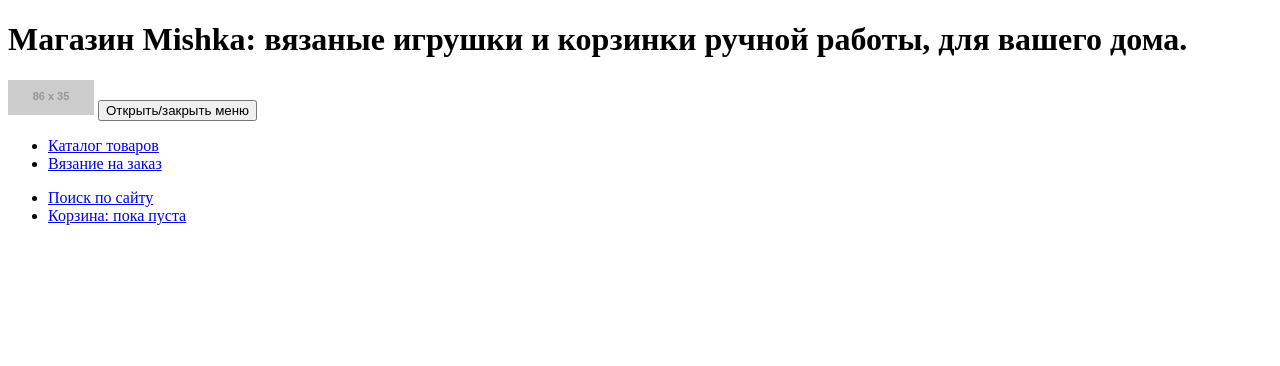
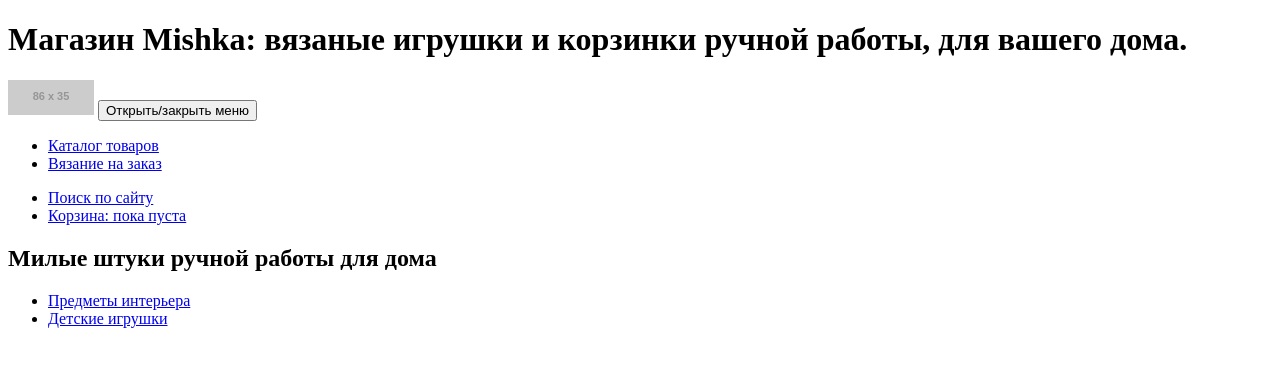
Before and after one commit to mi5ha6in/mishka-adaptive, a website: page source/index.html in a window 1280 px wide. Drawn offline with Linux system fonts and the light colour scheme; placeholder pictures from the web are drawn by us.

Commit message:
Adds the markup of the intro block

```diff
--- a/source/index.html
+++ b/source/index.html
@@ -66,6 +66,34 @@
 
     </header>
 
+    <main class="page-main">
+
+      <section class="intro">
+
+        <h2 class="intro__title">
+          Милые штуки ручной работы для дома
+        </h2>
+
+        <ul class="intro__list">
+
+          <li class="intro__item">
+            <a class="intro__link intro__link--lighter" href="#">
+              Предметы интерьера
+            </a>
+          </li>
+
+          <li class="intro__item">
+            <a class="intro__link intro__link--darker" href="#">
+              Детские игрушки
+            </a>
+          </li>
+
+        </ul>
+
+      </section>
+
+    </main>
+
   </body>
 
 </html>
```
